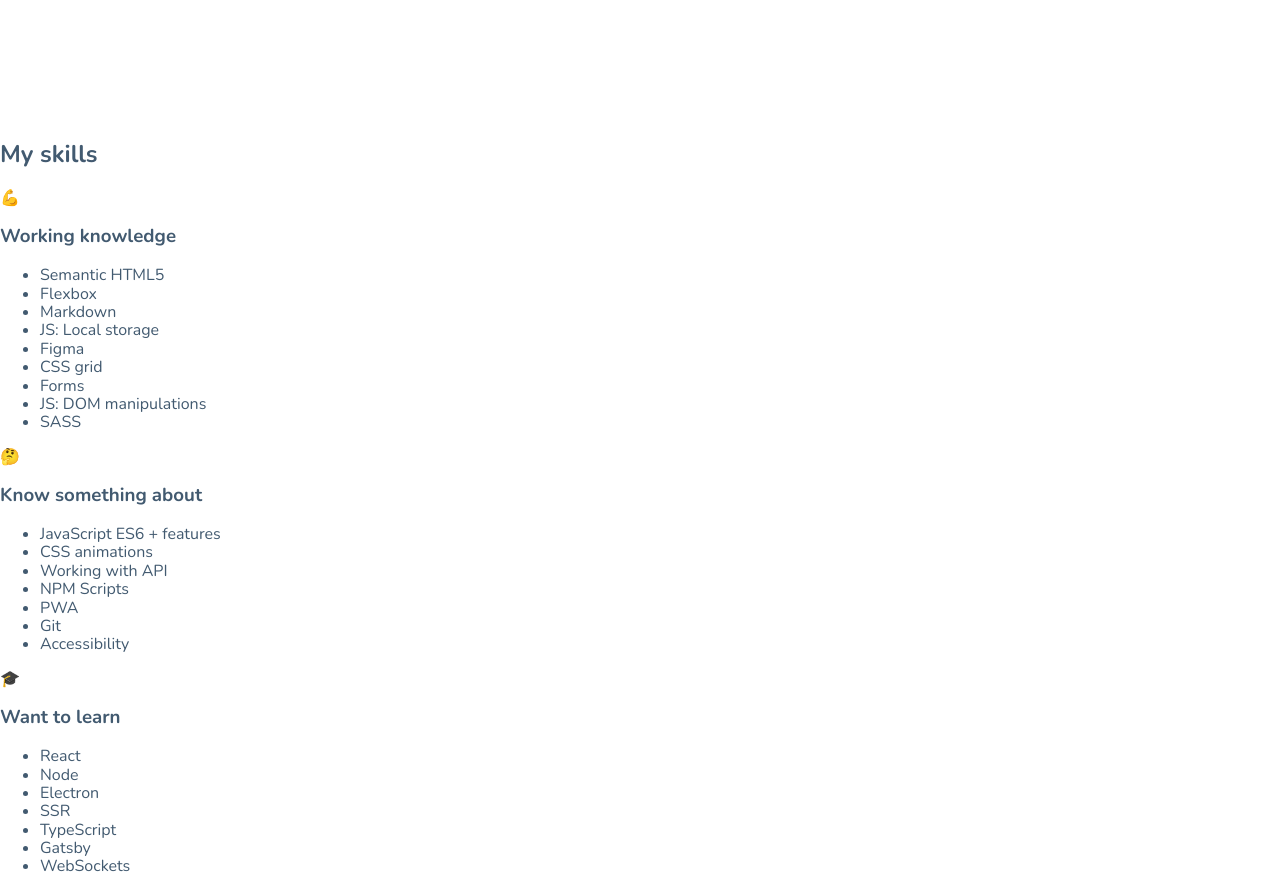
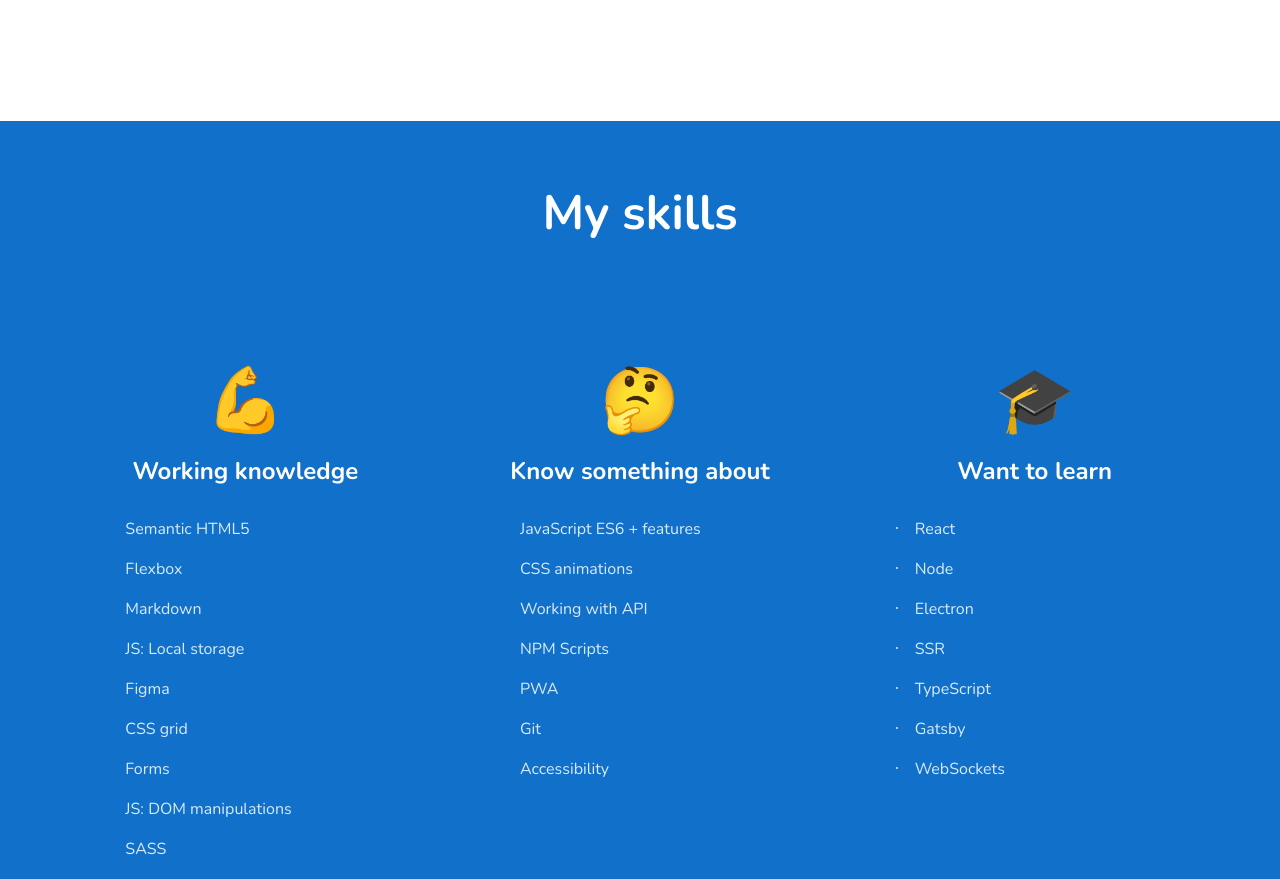
Before and after one commit to mattypaczkowski/CV, a plain HTML site: page index.html in a window 1280 px wide. Shown: the part 700-1579 px from the top of the page. Drawn offline with nearby package versions, Linux system fonts and the light colour scheme.

Commit message:
hand and skills css

```diff
--- /dev/null
+++ b/css/hand.css
@@ -0,0 +1,17 @@
+@keyframes wave {
+    0% {
+        transform: rotate(-10deg);
+    }
+    50% {
+        transform: rotate(30deg);
+    }
+    100% {
+        transform: rotate(-10deg);
+    }
+}
+
+.hand {
+    display: inline-block;
+    animation: wave 1.5s ease-in-out infinite;
+    transform-origin: center center;
+}
--- /dev/null
+++ b/css/skills.css
@@ -0,0 +1,78 @@
+.skills {
+    background: #1070ca;
+    color: #fff;
+    padding: 64px 16px 88px;
+}
+@media (min-width: 960px) {
+    .skills__columns {
+        display: grid;
+        grid-template-columns: 1fr 1fr 1fr;
+        max-width: 1184px;
+        margin: 0 auto;
+   }
+}
+.skills__header {
+    font-weight: bold;
+    font-size: 36px;
+    line-height: 48px;
+    text-align: center;
+    margin: 0 0 64px;
+}
+@media (min-width: 960px) {
+    .skills__header {
+        font-size: 48px;
+        line-height: 56px;
+   }
+}
+.skills-list {
+    font-style: normal;
+    color: #dbeaf7;
+    width: 288px;
+    margin: 0 auto;
+    list-style-type: none;
+    padding: 0;
+}
+.skills-list__item {
+    padding: 0 0 0 24px;
+    margin: 0 0 16px;
+    position: relative;
+    font-size: 16px;
+    line-height: 24px;
+}
+.skills-list__item:before {
+    position: absolute;
+    left: 0;
+    top: 7px;
+    display: block;
+    content: "";
+    width: 12px;
+    height: 9px;
+    background: url(#);
+}
+.skills-list--blue .skills-list__item:before {
+    background: url(#);
+}
+.skills-list--dot .skills-list__item:before {
+    width: 2px;
+    height: 2px;
+    border-radius: 50%;
+    top: 10px;
+    left: 5px;
+    background: #dbeaf7;
+}
+.skills-section {
+    margin-top: 64px;
+}
+.skills-section__emoji {
+    font-size: 64px;
+    line-height: 64px;
+    display: block;
+    text-align: center;
+}
+.skills-section__header {
+    font-weight: bold;
+    font-size: 24px;
+    line-height: 44px;
+    text-align: center;
+    margin: 16px 0 24px;
+}
--- a/css/style.css
+++ b/css/style.css
@@ -5,6 +5,9 @@
 
 @import "hero.css";
 @import "hello.css";
+@import "hand.css";
+@import "skills.css";
+
 
 html {
   box-sizing: border-box;
```
